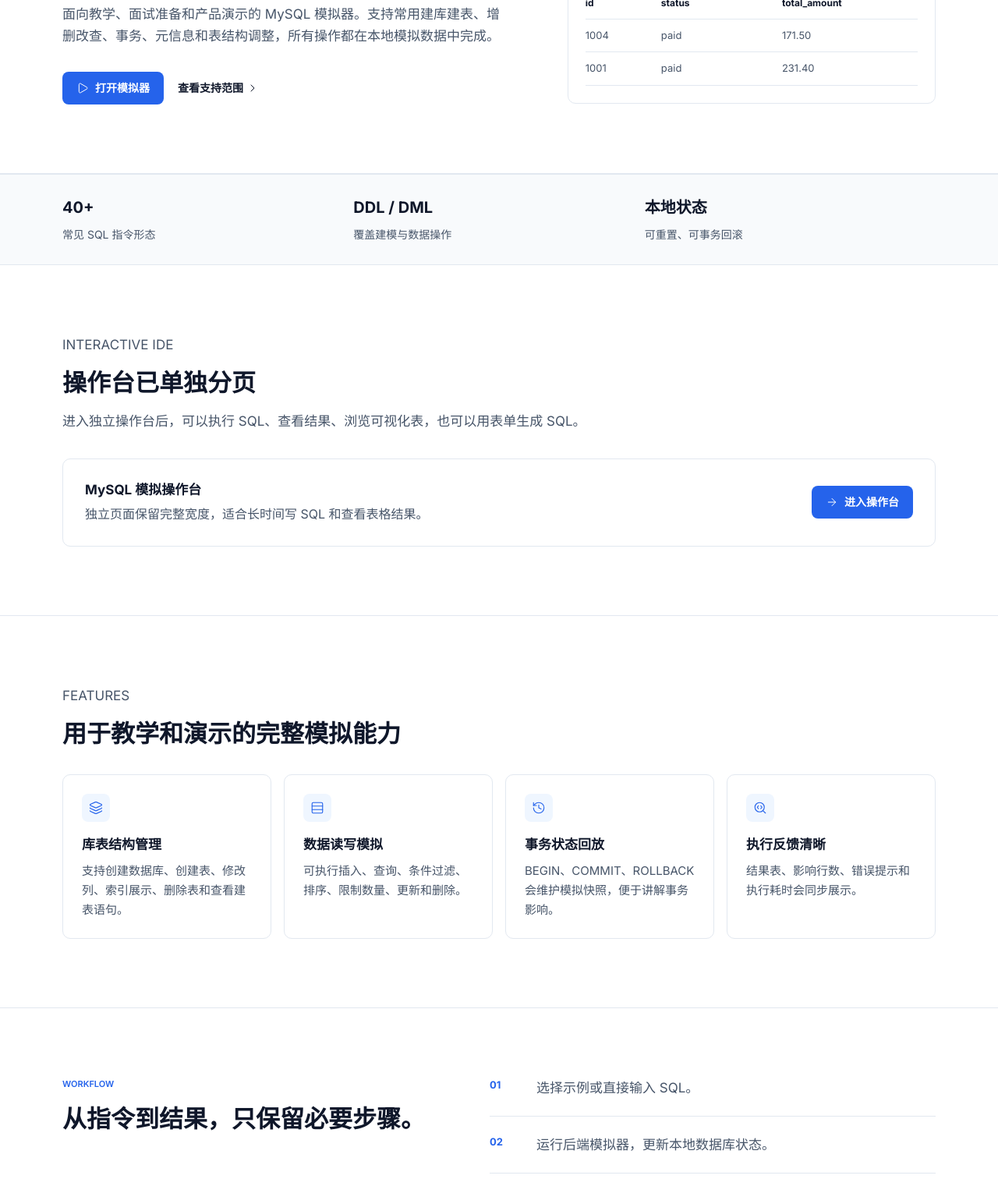
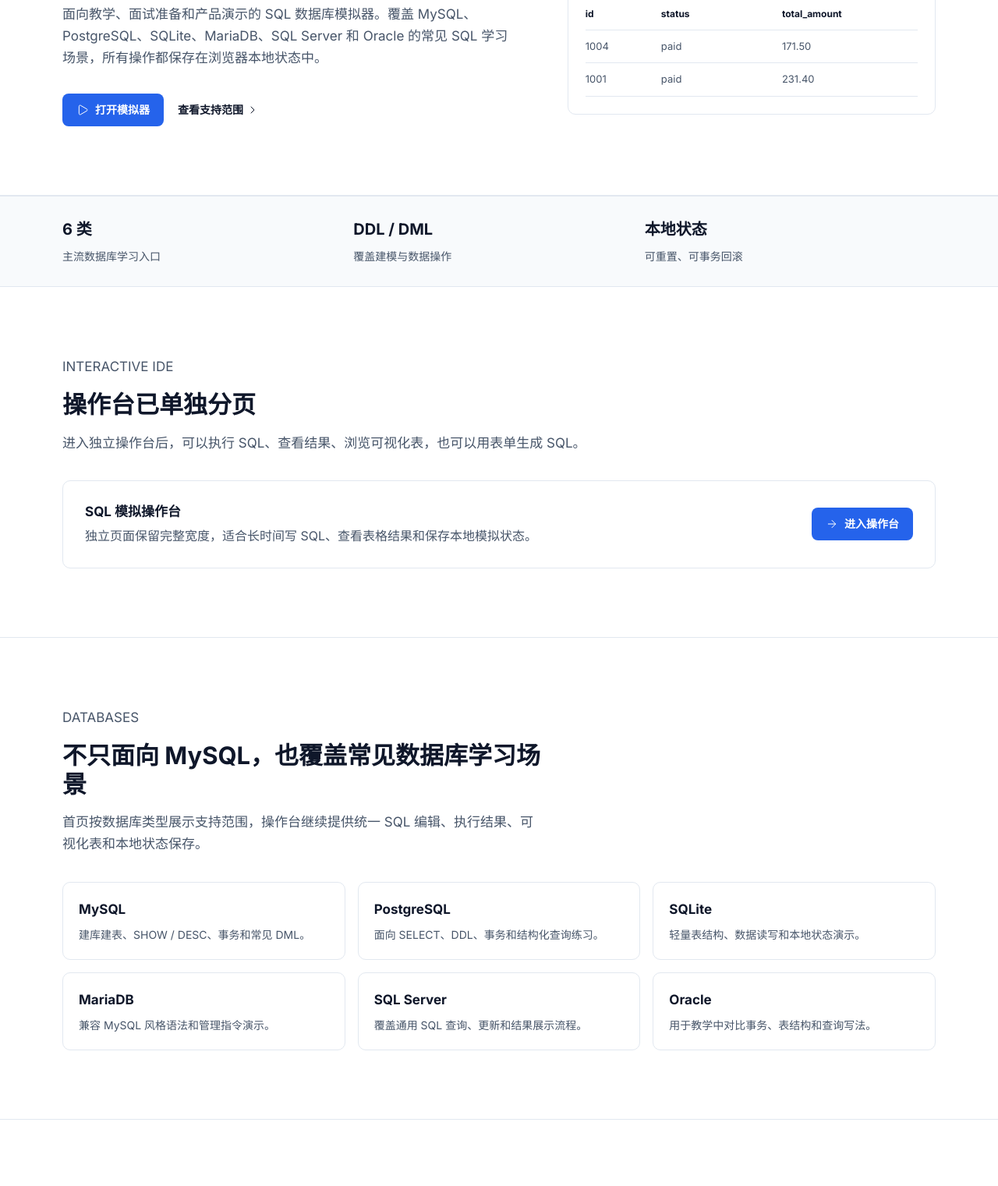
Before and after one commit to SummerXDsss/MySQLSimulator, a website: page public/index.html in a window 1280 px wide. Shown: the part 382-1903 px from the top of the page at 78% size. Drawn offline with nearby package versions, Linux system fonts and the light colour scheme; no server answers.

Commit message:
Add multi-database homepage support

```diff
--- a/package.json
+++ b/package.json
@@ -1,8 +1,8 @@
 {
-  "name": "mysql-simulator",
-  "version": "1.0.0",
+  "name": "sql-database-simulator",
+  "version": "1.1.0",
   "private": true,
-  "description": "MySQL simulator landing page with IDE-style SQL runner.",
+  "description": "Multi-database SQL simulator landing page with IDE-style SQL runner.",
   "main": "server.js",
   "scripts": {
     "start": "node server.js"
--- a/public/index.html
+++ b/public/index.html
@@ -3,8 +3,8 @@
   <head>
     <meta charset="UTF-8" />
     <meta name="viewport" content="width=device-width, initial-scale=1.0" />
-    <title>MySQL 模拟器</title>
-    <meta name="description" content="一个用于学习、演示和验证 MySQL 指令的在线模拟器。" />
+    <title>SQL 数据库模拟器</title>
+    <meta name="description" content="一个用于学习、演示和验证多种数据库 SQL 指令的在线模拟器。" />
     <link rel="icon" href="/favicon.svg" type="image/svg+xml" />
     <link rel="preconnect" href="https://fonts.googleapis.com" />
     <link rel="preconnect" href="https://fonts.gstatic.com" crossorigin />
@@ -14,12 +14,13 @@
   <body class="home-page">
     <nav class="nav">
       <div class="container nav-inner">
-        <a class="brand" href="#top" aria-label="MySQL 模拟器">
+        <a class="brand" href="#top" aria-label="SQL 数据库模拟器">
           <span class="brand-mark">SQL</span>
-          <span>MySQL 模拟器</span>
+          <span>SQL 数据库模拟器</span>
         </a>
         <div class="nav-links">
           <a href="/console.html">操作台</a>
+          <a href="#databases">数据库</a>
           <a href="#features">能力</a>
           <a href="#workflow">流程</a>
         </div>
@@ -34,10 +35,10 @@
       <section class="hero section">
         <div class="container hero-grid">
           <div class="hero-copy">
-            <p class="eyebrow">MYSQL COMMAND SANDBOX</p>
-            <h1>在浏览器里练习 MySQL 指令，像 IDE 一样立即看到结果。</h1>
+            <p class="eyebrow">DATABASE SQL SANDBOX</p>
+            <h1>在浏览器里练习多种数据库 SQL，像 IDE 一样立即看到结果。</h1>
             <p class="hero-text">
-              面向教学、面试准备和产品演示的 MySQL 模拟器。支持常用建库建表、增删改查、事务、元信息和表结构调整，所有操作都在本地模拟数据中完成。
+              面向教学、面试准备和产品演示的 SQL 数据库模拟器。覆盖 MySQL、PostgreSQL、SQLite、MariaDB、SQL Server 和 Oracle 的常见 SQL 学习场景，所有操作都保存在浏览器本地状态中。
             </p>
             <div class="hero-actions">
               <a class="primary-button" href="/console.html">
@@ -88,8 +89,8 @@
       <section class="proof-bar">
         <div class="container proof-grid">
           <div>
-            <strong>40+</strong>
-            <span>常见 SQL 指令形态</span>
+            <strong>6 类</strong>
+            <span>主流数据库学习入口</span>
           </div>
           <div>
             <strong>DDL / DML</strong>
@@ -111,8 +112,8 @@
           </div>
           <div class="console-entry">
             <div>
-              <h3>MySQL 模拟操作台</h3>
-              <p>独立页面保留完整宽度，适合长时间写 SQL 和查看表格结果。</p>
+              <h3>SQL 模拟操作台</h3>
+              <p>独立页面保留完整宽度，适合长时间写 SQL、查看表格结果和保存本地模拟状态。</p>
             </div>
             <a class="primary-button" href="/console.html">
               <i data-lucide="arrow-right"></i>
@@ -120,6 +121,42 @@
             </a>
           </div>
 
+        </div>
+      </section>
+
+      <section id="databases" class="section">
+        <div class="container">
+          <div class="section-heading compact">
+            <p class="eyebrow">DATABASES</p>
+            <h2>不只面向 MySQL，也覆盖常见数据库学习场景</h2>
+            <p>首页按数据库类型展示支持范围，操作台继续提供统一 SQL 编辑、执行结果、可视化表和本地状态保存。</p>
+          </div>
+          <div class="database-grid">
+            <article class="database-card">
+              <strong>MySQL</strong>
+              <span>建库建表、SHOW / DESC、事务和常见 DML。</span>
+            </article>
+            <article class="database-card">
+              <strong>PostgreSQL</strong>
+              <span>面向 SELECT、DDL、事务和结构化查询练习。</span>
+            </article>
+            <article class="database-card">
+              <strong>SQLite</strong>
+              <span>轻量表结构、数据读写和本地状态演示。</span>
+            </article>
+            <article class="database-card">
+              <strong>MariaDB</strong>
+              <span>兼容 MySQL 风格语法和管理指令演示。</span>
+            </article>
+            <article class="database-card">
+              <strong>SQL Server</strong>
+              <span>覆盖通用 SQL 查询、更新和结果展示流程。</span>
+            </article>
+            <article class="database-card">
+              <strong>Oracle</strong>
+              <span>用于教学中对比事务、表结构和查询写法。</span>
+            </article>
+          </div>
         </div>
       </section>
 
@@ -180,7 +217,7 @@
 
     <footer class="footer">
       <div class="container footer-inner">
-        <span>MySQL Simulator</span>
+        <span>SQL Database Simulator</span>
         <div class="version-widget" data-version-widget>
           <span data-version-status>正在检测版本...</span>
           <button data-update-button type="button" hidden>立即更新</button>
--- a/public/styles.css
+++ b/public/styles.css
@@ -1553,6 +1553,35 @@
   gap: 16px;
 }
 
+.database-grid {
+  display: grid;
+  grid-template-columns: repeat(3, minmax(0, 1fr));
+  gap: 16px;
+}
+
+.database-card {
+  min-width: 0;
+  padding: 20px;
+  border: 1px solid var(--border);
+  border-radius: 10px;
+  background: var(--surface);
+}
+
+.database-card strong {
+  display: block;
+  margin-bottom: 8px;
+  color: var(--text-dark);
+  font-size: 17px;
+  font-weight: 800;
+}
+
+.database-card span {
+  display: block;
+  color: var(--text-mid);
+  font-size: 14px;
+  line-height: 1.6;
+}
+
 .feature-card {
   min-width: 0;
   padding: 24px;
@@ -1748,6 +1777,10 @@
   .feature-grid {
     grid-template-columns: repeat(2, 1fr);
   }
+
+  .database-grid {
+    grid-template-columns: repeat(2, minmax(0, 1fr));
+  }
 }
 
 @media (max-width: 760px) {
@@ -1863,6 +1896,10 @@
     grid-template-columns: 1fr;
   }
 
+  .database-grid {
+    grid-template-columns: 1fr;
+  }
+
   .footer-inner {
     flex-direction: column;
   }
--- a/public/version.js
+++ b/public/version.js
@@ -34,6 +34,13 @@
   return revision.slice(0, 7);
 }
 
+function formatVersionLabel(version) {
+  if (!version?.latestVersion || !version?.currentVersion || version.latestVersion === version.currentVersion) {
+    return `当前 ${formatRevision(version.currentRevision)}，最新 ${formatRevision(version.latestRevision)}`;
+  }
+  return `当前 ${version.currentVersion}，最新 ${version.latestVersion}`;
+}
+
 async function checkVersion() {
   if (!versionWidgets.length) return;
   try {
@@ -44,7 +51,7 @@
     }
     if (version.updateAvailable) {
       renderVersionState(
-        `当前 ${formatRevision(version.currentRevision)}，最新 ${formatRevision(version.latestRevision)}`,
+        formatVersionLabel(version),
         {
           state: "update",
           showUpdate: true,
```
Also changed, not shown: server.js (+18 -3 lines), .github/workflows/docker.yml, README.md, 1 other file.
